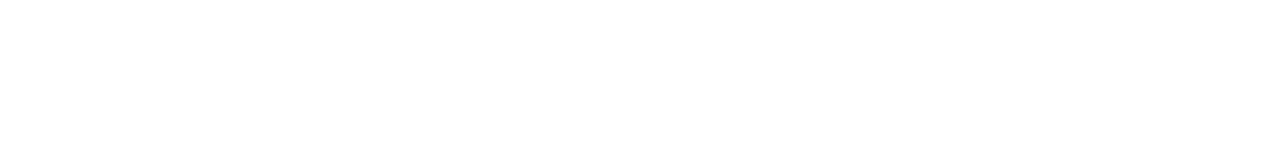
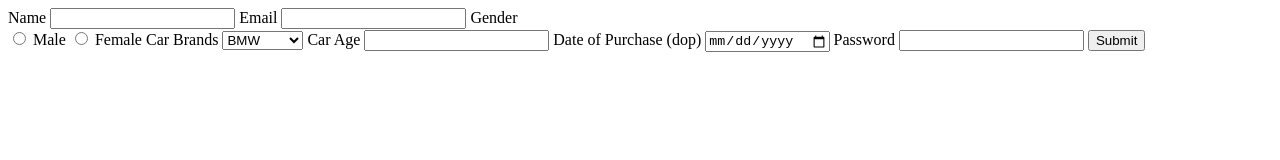
Before and after one commit to acciojob/car-insurance-form-sandeep18p, a website: page main.html in a window 1280 px wide. Drawn offline with Linux system fonts and the light colour scheme.

Commit message:
created a submission

```diff
--- a/main.html
+++ b/main.html
@@ -7,7 +7,38 @@
 </head>
 
 <body>
-	<!-- the entire body must be written by student -->
+	<form method="post">
+  <label for="name">Name</label>
+  <input type="text" id="name" name="name" required>
+
+  <label for="email">Email</label>
+  <input type="email" id="email" name="email" required>
+
+  <label>Gender</label><br>
+  <input type="radio" id="male" name="gender" value="male" required>
+  <label for="male">Male</label>
+  <input type="radio" id="female" name="gender" value="female" required>
+  <label for="female">Female</label>
+
+  <label for="cars">Car Brands</label>
+  <select id="cars" name="cars">
+    <option value="BMW">BMW</option>
+    <option value="Audi">Audi</option>
+    <option value="Mercedes">Mercedes</option>
+  </select>
+
+  <label for="carage">Car Age</label>
+  <input type="number" id="carage" name="carage" required>
+
+  <label for="dop">Date of Purchase (dop)</label>
+  <input type="date" id="dop" name="dop" required>
+
+  <label for="password">Password</label>
+  <input type="password" id="password" name="password" required>
+
+  <button type="submit">Submit</button>
+</form>
+
     <script type="text/javascript" src="./script.js">
 </script>
 
```
